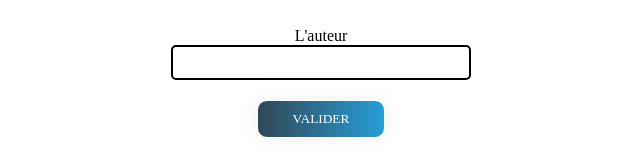
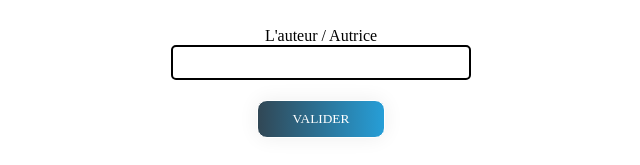
Before and after one commit to LeoV0/quotations-app, a plain HTML site: page index.html in a window 1280 px wide. Shown: the part 212-377 px from the top of the page, 319-959 px from the left. Drawn offline with Linux system fonts and the light colour scheme; a web font is replaced by a local one.

Commit message:
Modification phrase Auteur / Autrice

```diff
--- a/index.html
+++ b/index.html
@@ -18,7 +18,7 @@
         <label id="getTitre"> Votre citation
         <input type="text" id="titre">
         </label>
-        <label id="getAuteur"> L'auteur
+        <label id="getAuteur"> L'auteur / Autrice
         <input type="text" id="auteur">
         </label>
         <button onclick='addQuote();' id="btn">Valider</button>
```
